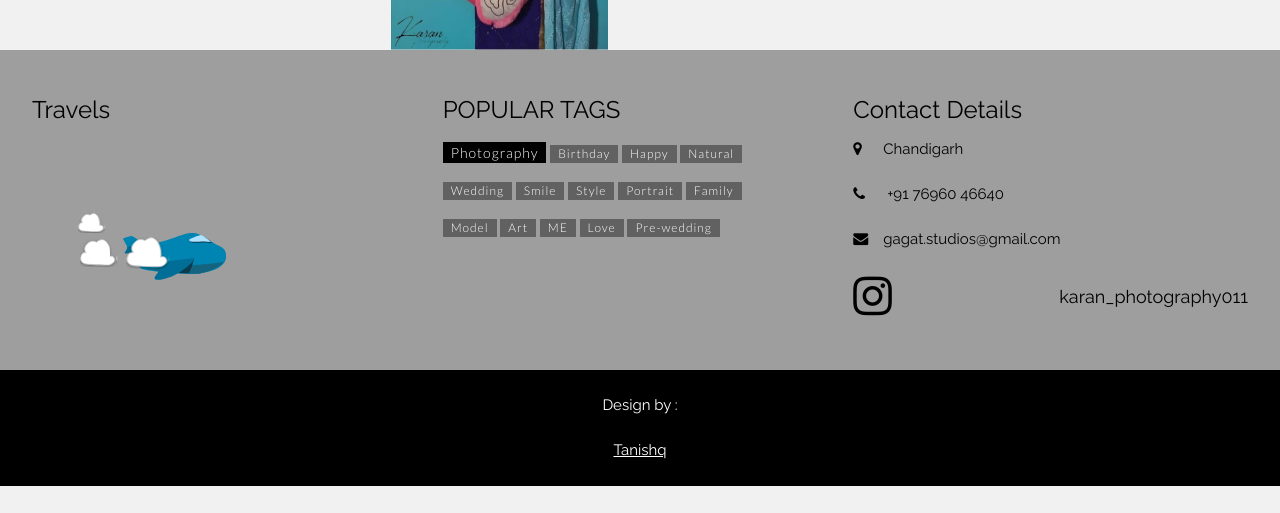
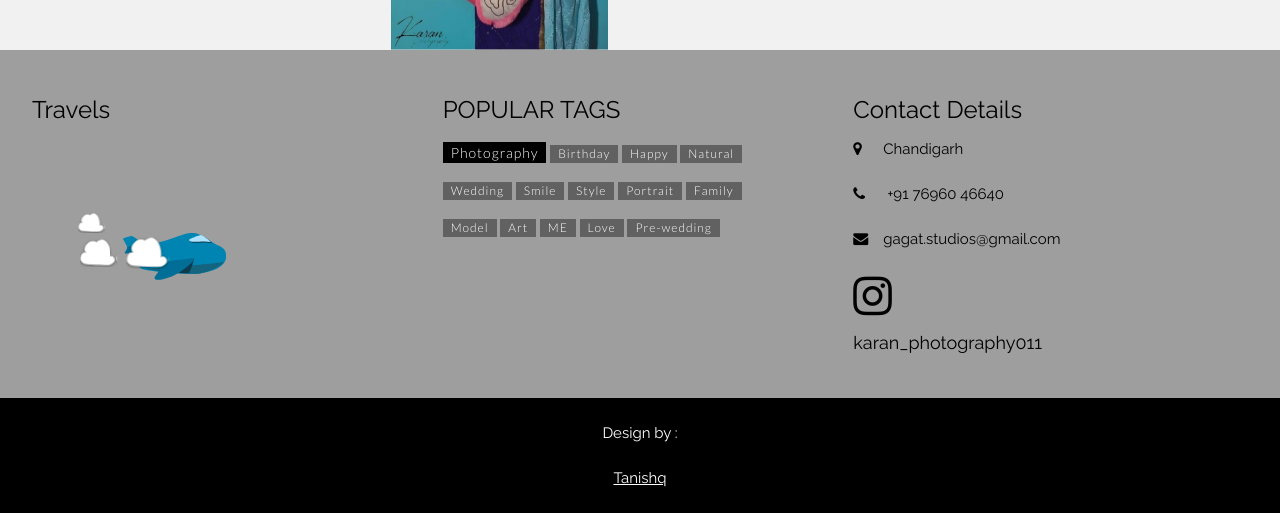
Before and after one commit to Gagatstudios/superstisious, a plain HTML site: page index.html in a window 1280 px wide. Shown: the part 3926-4439 px from the top of the page. Before the commit the page ends 4412 px from the top, so only its background shows below. Drawn offline with nearby package versions, Linux system fonts and the light colour scheme.

Commit message:
Update index.html

```diff
--- a/index.html
+++ b/index.html
@@ -494,7 +494,7 @@ of Simple CSS Waves-->
 <i class="fa fa-map-marker" style="width:30px"></i>Chandigarh<br><br>
 <i class="fa fa-phone" style="width:30px"></i> +91 76960 46640<br><br>
 <i class="fa fa-envelope" style="width:30px"> </i>gagat.studios@gmail.com<br><br>
-  <a href="https://www.instagram.com/karan_photography011/" target="_blank" class="w3-left"><i class="fa fa-instagram fa-3x"></i></a><h5 class="w3-right">karan_photography011</h5>
+  <a href="https://www.instagram.com/karan_photography011/" target="_blank"><i class="fa fa-instagram fa-3x"></i></a><h5>karan_photography011</h5>
 </div>
 
       </div>
```
